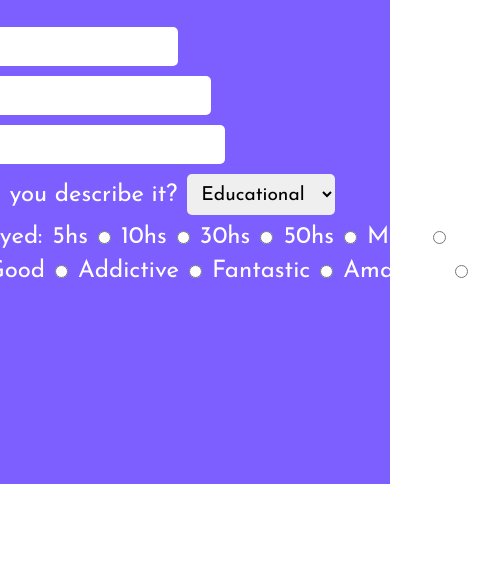
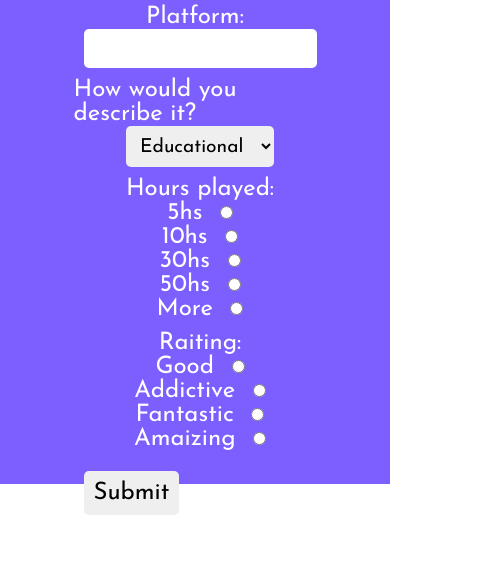
Before and after one commit to Federico-Taborda/Survey-Form, a plain HTML site: page index.html in a window 390 px wide. Shown: the part 360-925 px from the top of the page, 478 px wide, since content can reach past the window. Before the commit the page ends 844 px from the top, so only its background shows below. Drawn offline with Linux system fonts and the light colour scheme.

Commit message:
Haciendolo responsive (Me canse por hoy)

```diff
--- a/Css/_responsive.scss
+++ b/Css/_responsive.scss
@@ -0,0 +1,73 @@
+@media (max-width: 1024px) {
+    #container {
+        display: flex;
+        flex-direction: column-reverse;
+
+        #image {
+            display: flex;
+            justify-content: center;
+            align-items: center;
+
+            img {
+                width: 150px;
+            }
+        }
+
+        #form {
+            display: flex;
+            justify-content: center;
+            align-items: center;
+            width: 100%;
+        }
+    }
+}
+
+@media (max-width: 414px) {
+    #container {
+        height: max-content;
+
+        #image {
+
+            img {
+                width: 50px;
+            }
+        }
+
+        #form {
+
+            #title {
+                text-align: center;
+
+                h1 {
+                    font-size: 2em;
+                }
+            }
+
+            form {
+
+                article {
+                    display: flex;
+                    flex-direction: column;
+                    justify-content: center;
+                    align-items: center;
+                    font-size: 1.5em;
+                    margin-bottom: 10px;
+                }
+
+                .radio {
+                    p {
+                        font-size: 1em;
+                    }
+                }
+
+                button {
+                    font-size: 1em;
+                }
+
+                input, select, option {
+                    margin-left: 5px;
+                }
+            }
+        }
+    }
+}
--- a/Css/styles.scss
+++ b/Css/styles.scss
@@ -1,3 +1,5 @@
+@import "./responsive";
+
 * {
     margin: 0;
     padding: 0;
--- a/index.html
+++ b/index.html
@@ -10,6 +10,7 @@
 </head>
 <body>
     <main id="container">
+
         <section id="form">
             <section id="title">
                 <h1>Survey form</h1>
@@ -41,23 +42,25 @@
                 </article>
                 <article class="radio">
                     <p>Hours played:</p>
-                    <p>5hs</p><input type="radio" value="">
-                    <p>10hs</p><input type="radio" value="">
-                    <p>30hs</p><input type="radio" value="">
-                    <p>50hs</p><input type="radio" value="">
-                    <p>More</p><input type="radio" value="">
+                    <p>5hs <input type="radio" value=""></p>
+                    <p>10hs <input type="radio" value=""></p>
+                    <p>30hs <input type="radio" value=""></p>
+                    <p>50hs <input type="radio" value=""></p>
+                    <p>More <input type="radio" value=""></p>
                 </article>
                 <article class="radio">
                     <p>Raiting:</p>
-                    <p>Good</p><input type="radio" value="">
-                    <p>Addictive</p><input type="radio" value="">
-                    <p>Fantastic</p><input type="radio" value="">
-                    <p>Amaizing</p><input type="radio" value="">
+                    <p>Good <input type="radio" value=""></p>
+                    <p>Addictive <input type="radio" value=""></p>
+                    <p>Fantastic <input type="radio" value=""></p>
+                    <p>Amaizing <input type="radio" value=""></p>
                 </article>
                 <button>Submit</button>
             </form>
         </section>
+
         <section id="image"><img src="./Img/controller.png" alt=""></section>
+
     </main>
     <script src="Js/app.js"></script>
 </body>
```
Also changed, not shown: Css/styles.css, 1 other file.
